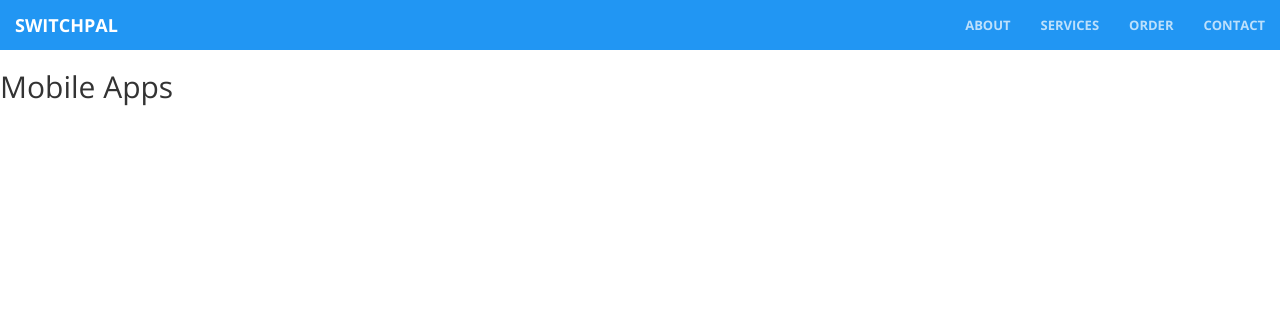
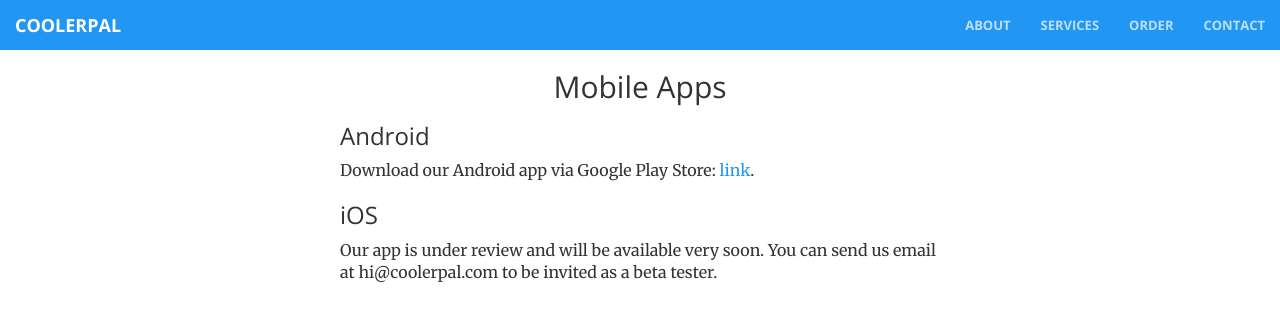
Before and after one commit to switchpal/getswitchpal.com, a Jekyll site: the page built from app.html, in a window 1280 px wide. Shown: the top 321 px of the page. Built offline with Jekyll 4.4.1, drawn with Linux system fonts in a browser that asks for light colours; nearby versions of some CDN libraries; library files that are not in the unit come from our copies.

Commit message:
refine website pages

```diff
--- a/_includes/header.html
+++ b/_includes/header.html
@@ -9,23 +9,23 @@
         <span class="icon-bar"></span>
         <span class="icon-bar"></span>
       </button>
-      <a class="navbar-brand page-scroll" href="#page-top">SwitchPal</a>
+      <a class="navbar-brand page-scroll" href="#page-top">CoolerPal</a>
     </div>
 
     <!-- Collect the nav links, forms, and other content for toggling -->
     <div class="collapse navbar-collapse" id="bs-example-navbar-collapse-1">
       <ul class="nav navbar-nav navbar-right">
         <li>
-          <a class="page-scroll" href="#about">About</a>
+          <a class="page-scroll" href="/#about">About</a>
         </li>
         <li>
-          <a class="page-scroll" href="#services">Services</a>
+          <a class="page-scroll" href="/#services">Services</a>
         </li>
         <li>
-          <a class="page-scroll" href="#portfolio">Order</a>
+          <a class="page-scroll" href="/#portfolio">Order</a>
         </li>
         <li>
-          <a class="page-scroll" href="#contact">Contact</a>
+          <a class="page-scroll" href="/#contact">Contact</a>
         </li>
       </ul>
     </div>
--- a/_layouts/page.html
+++ b/_layouts/page.html
@@ -2,4 +2,12 @@
 layout: default
 ---
 <div class="" style="background-color: #2196f3; height: 50px"></div>
-{{ content }}
+
+<div class="container">
+  <h2>{{ page.title }}</h2>
+
+  <div class="content">
+    {{ content }}
+  </div>
+
+</div>
--- a/acknowledgement.html
+++ b/acknowledgement.html
@@ -3,8 +3,6 @@ layout: page
 title: Acknowledgement
 permalink: /acknowledgement/
 ---
-
-<h2>Acknowledgement</h2>
 
 Our mobile app is built using the following open source projects:
 
--- a/app.html
+++ b/app.html
@@ -1,7 +1,18 @@
 ---
 layout: page
-title: App
+title: Mobile Apps
 permalink: /app/
 ---
 
-<h2>Mobile Apps</h2>
+<h3>Android</h3>
+<div>
+  Download our Android app via Google Play Store:
+  <a href="https://play.google.com/store/apps/details?id=com.getswitchpal.android">link</a>.
+</div>
+
+
+<h3>iOS</h3>
+<div>
+  Our app is under review and will be available very soon.
+  You can send us email at hi@coolerpal.com to be invited as a beta tester.
+</div>
--- a/styles/creative.css
+++ b/styles/creative.css
@@ -316,3 +316,14 @@ img::selection {
 img::-moz-selection {
   color: white;
   background: transparent; }
+
+/* Customize container */
+@media (min-width: 668px) {
+  .container {
+    max-width: 630px; } }
+
+.container h2 {
+  text-align: center; }
+
+.container .content {
+  font-size: 16px; }
```
Also changed, not shown: styles/creative.scss (+18 -0 lines).
